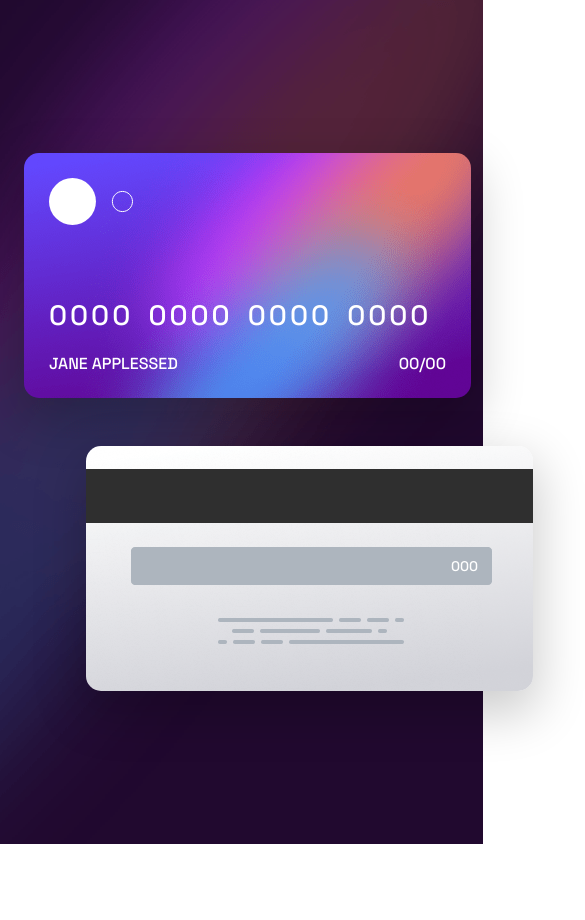
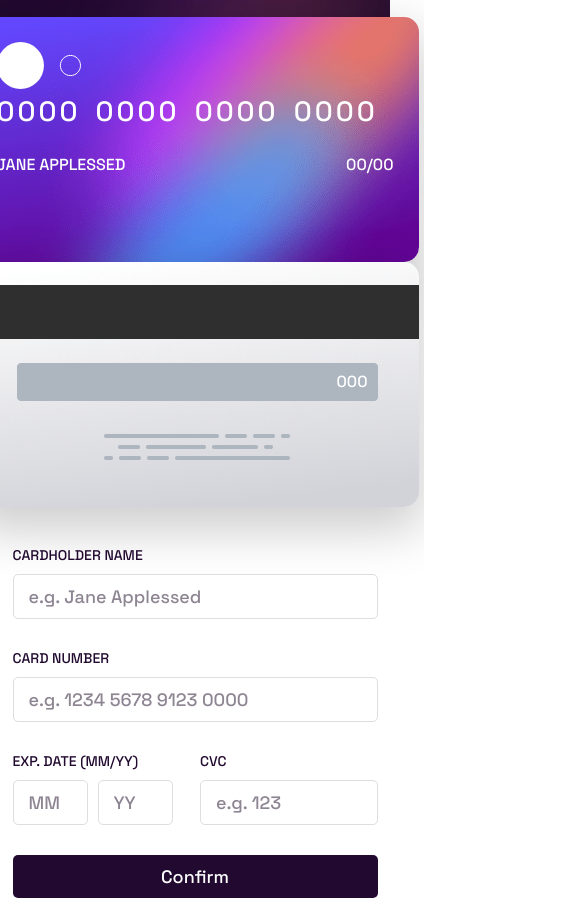
Before and after one commit to albertogonzalezm/interactive-card-detail-form, a Next.js app: page / in a window 390 px wide. Shown: the top 920 px of the page, 585 px wide, since content can reach past the window. Before the commit the page ends 844 px from the top, so only its background shows below. Built offline with nearby package versions, Linux system fonts and the light colour scheme.

Commit message:
working on mobile design

```diff
--- a/src/app/app.css
+++ b/src/app/app.css
@@ -7,15 +7,17 @@
   font-size: 18px;
 }
 
+@media screen and (width>=1000px) {
   body {
+    width: 100%;
+    height: 100vh;
     background-image: url("/images/bg-main-desktop.png");
     background-repeat: no-repeat;
-  height: 100vh;
-  min-width: 1080px;
+    background-size: 34vw 100%;
+    transition: 0.3s;
   }
 
   main {
-  width: 100%;
     height: 100%;
     display: flex;
     flex-direction: row-reverse;
@@ -23,21 +25,91 @@ main {
     justify-content: space-around;
   }
 
+  .bg-front-card {
+    background-image: url("/images/bg-card-front.png");
+    margin: 24px;
+    float: left;
+  }
+
+  .bg-back-card {
+    background-image: url("/images/bg-card-back.png");
+    margin: 24px;
+    float: right;
+  }
+
+  form {
+    margin: 24px;
+  }
+
   .card-image-desktop {
-  /* display: flex;
-  justify-content: center;
+    margin: 24px;
+  }
+}
+
+@media screen and (min-width: 375px) and (max-width: 999px) {
+  body {
+    height: 100vh;
+    width: 100vw;
+    background-image: url("/images/bg-main-mobile.png");
+    background-repeat: no-repeat;
+    background-size: 100vw 50vh;
+    transition: 0.3s;
+  }
+
+  main {
+    width: 100%;
+    display: flex;
+    flex-direction: column-reverse;
+    align-items: center;
+  }
+
+  .card-image-desktop {
+    margin: 12px;
+    /* height: 400px; */
+  }
+
+  .bg-front-card {
+    background-image: url("/images/bg-card-front.png");
+    /* position: relative;
+    top: 139px;
+    z-index: 2; */
+  }
+
+  .bg-back-card {
+    background-image: url("/images/bg-card-back.png");
+    /* position: absolute;
+    top: 17px;
+    z-index: 1; */
+  }
+
+  form {
+    margin: 12px;
+  }
+}
+
+form {
+  display: flex;
   flex-direction: column;
-  align-items: center; */
-  width: 617px;
+  min-width: 375px;
+  max-width: 450px;
+  padding: 5px;
+}
+
+.card-image-desktop {
+  max-width: 642px;
+  padding: 5px;
 }
 
 .bg-front-card,
 .bg-back-card {
-  margin: 24px;
-}
-
-.bg-front-card {
-  float: left;
+  border-radius: 15px;
+  background-position: center;
+  background-repeat: no-repeat;
+  background-size: cover;
+  width: 447px;
+  height: 245px;
+  color: hsl(0, 0%, 100%);
+  box-shadow: rgba(0, 0, 0, 0.2) 0px 18px 50px 5px;
 }
 
 .bg-front-card img {
@@ -46,54 +118,25 @@ main {
   left: 25px;
 }
 
-.bg-front-card-inter {
+.bg-front-card .card-number {
   position: relative;
-  bottom: -47px;
-  width: auto;
-  margin: 5px;
-  padding: 20px;
+  box-sizing: border-box;
+  margin: 25px 25px;
+  word-spacing: 5px;
+  letter-spacing: 3px;
+  font-size: 1.55em;
 }
 
-.bg-front-card-inter .card-number {
-  margin: 20px 0px;
-  word-spacing: 5px;
-  letter-spacing: 3px;
-  font-size: 28px;
+.bg-front-card .cardholder-name {
+  display: flex;
+  justify-content: space-between;
+  position: relative;
+  box-sizing: border-box;
+  margin: 25px 25px;
 }
 
-.bg-front-card-inter .cardholder-name {
-  display: flex;
-  justify-content: space-between;
-}
-
-.bg-front-card-inter .cardholder-name p {
-  font-size: 16px;
-}
-
-.bg-back-card {
-  float: right;
-}
-
-.bg-front-card {
-  border-radius: 15px;
-  background-image: url("/images/bg-card-front.png");
-  background-position: center;
-  background-repeat: no-repeat;
-  width: 447px;
-  height: 245px;
-  color: hsl(0, 0%, 100%);
-  box-shadow: rgba(0, 0, 0, 0.2) 0px 18px 50px 5px;
-}
-
-.bg-back-card {
-  border-radius: 15px;
-  background-image: url("/images/bg-card-back.png");
-  background-position: center;
-  background-repeat: no-repeat;
-  width: 447px;
-  height: 245px;
-  color: hsl(0, 0%, 100%);
-  box-shadow: rgba(0, 0, 0, 0.2) 0px 18px 50px 5px;
+.bg-front-card .cardholder-name p {
+  font-size: 0.89em;
 }
 
 .bg-back-card p {
@@ -101,20 +144,14 @@ main {
   position: relative;
   top: 107px;
   left: 365px;
-  font-size: 14px;
-}
-
-form {
-  display: flex;
-  flex-direction: column;
-  min-width: 475px;
-  margin: 24px;
+  font-size: 0.89em;
 }
 
 form label {
+  display: block;
   color: hsl(278, 68%, 11%);
   margin: 5px;
-  font-size: 14px;
+  font-size: 0.78em;
 }
 
 form input::placeholder {
@@ -136,30 +173,39 @@ form input:focus {
   border-image-slice: 1;
 }
 
-#cardholder-name, #card-number {
-  display: flex;
-  flex-direction: column;
-  margin-bottom: 20px;
-}
-
 .leyend {
-  font-size: 12px;
+  font-size: 0.67em;
   margin: 5px;
 }
 
 .down {
   display: flex;
-  justify-content: space-between;
-  align-items: center;
+  flex-direction: row;
   margin-bottom: 20px;
+  width: auto;
 }
 
-.down .cvc input {
-  width: 180px;
+.exp-date,
+.cvc {
+  width: 50%;
 }
 
-.inputs-exp-date input {
-  width: 64px;
+.down div input {
+  box-sizing: border-box;
+}
+
+.cvc input {
+  width: 95%;
+}
+.exp-date input {
+  max-width: 40%;
+}
+
+#cardholder-name,
+#card-number {
+  display: flex;
+  flex-direction: column;
+  margin-bottom: 20px;
 }
 
 button {
--- a/src/app/app.tsx
+++ b/src/app/app.tsx
@@ -74,9 +74,8 @@ function CardForm() {
           </p>
         </div>
         <div className="down">
-          <div className="exp-date-m exp-date-y">
-            <label htmlFor="exp-date">EXP. DATE (MM/YY)</label>
-            <div className="inputs-exp-date">
+          <div className="exp-date">
+            <label htmlFor="exp-date-m exp-date-y">EXP. DATE (MM/YY)</label>
             <input
               type="text"
               name="exp-date-m"
@@ -101,7 +100,7 @@ function CardForm() {
             />
             <p
               className="leyend"
-                hidden={!emptyFields["exp-date-y"] || !emptyFields["exp-date-m"]}
+              hidden={!emptyFields["exp-date-y"] && !emptyFields["exp-date-m"]}
               style={{
                 color: "hsl(0, 100%, 66%)",
               }}
@@ -109,10 +108,8 @@ function CardForm() {
               {"Can't be blank"}
             </p>
           </div>
-          </div>
           <div className="cvc">
             <label htmlFor="cvc">CVC</label>
-            <div>
             <input
               type="text"
               name="cvc"
@@ -124,14 +121,9 @@ function CardForm() {
                 border: emptyFields.cvc ? "1px solid hsl(0, 100%, 66%)" : "",
               }}
             />
-              <p
-                className="leyend"
-                hidden={!emptyFields.cvc}
-                style={{ color: "hsl(0, 100%, 66%)" }}
-              >
+            <p className="leyend" hidden={!emptyFields.cvc} style={{ color: "hsl(0, 100%, 66%)" }}>
               {"Can't be blank"}
             </p>
-            </div>
           </div>
         </div>
         <button type="submit">Confirm</button>
@@ -146,7 +138,6 @@ function CardImages({ data }: any) {
     <div className="card-image-desktop">
       <div className="bg-front-card">
         <img src="/images/card-logo.svg" alt="card-logo" />
-        <div className="bg-front-card-inter">
         <p className="card-number">
           {data["card-number"] ? data["card-number"] : "0000 0000 0000 0000"}
         </p>
@@ -158,7 +149,6 @@ function CardImages({ data }: any) {
             {data["exp-date-m"] ? data["exp-date-m"] : "00"}/
             {data["exp-date-y"] ? data["exp-date-y"] : "00"}
           </p>
-          </div>
         </div>
       </div>
       <div className="bg-back-card">
--- a/src/app/layout.tsx
+++ b/src/app/layout.tsx
@@ -1,5 +1,6 @@
 import type { Metadata } from 'next'
 import './app.css'
+
 
 export const metadata: Metadata = {
   title: 'Create Next App',
```
Lines whose indentation alone changed are shown as unchanged.
